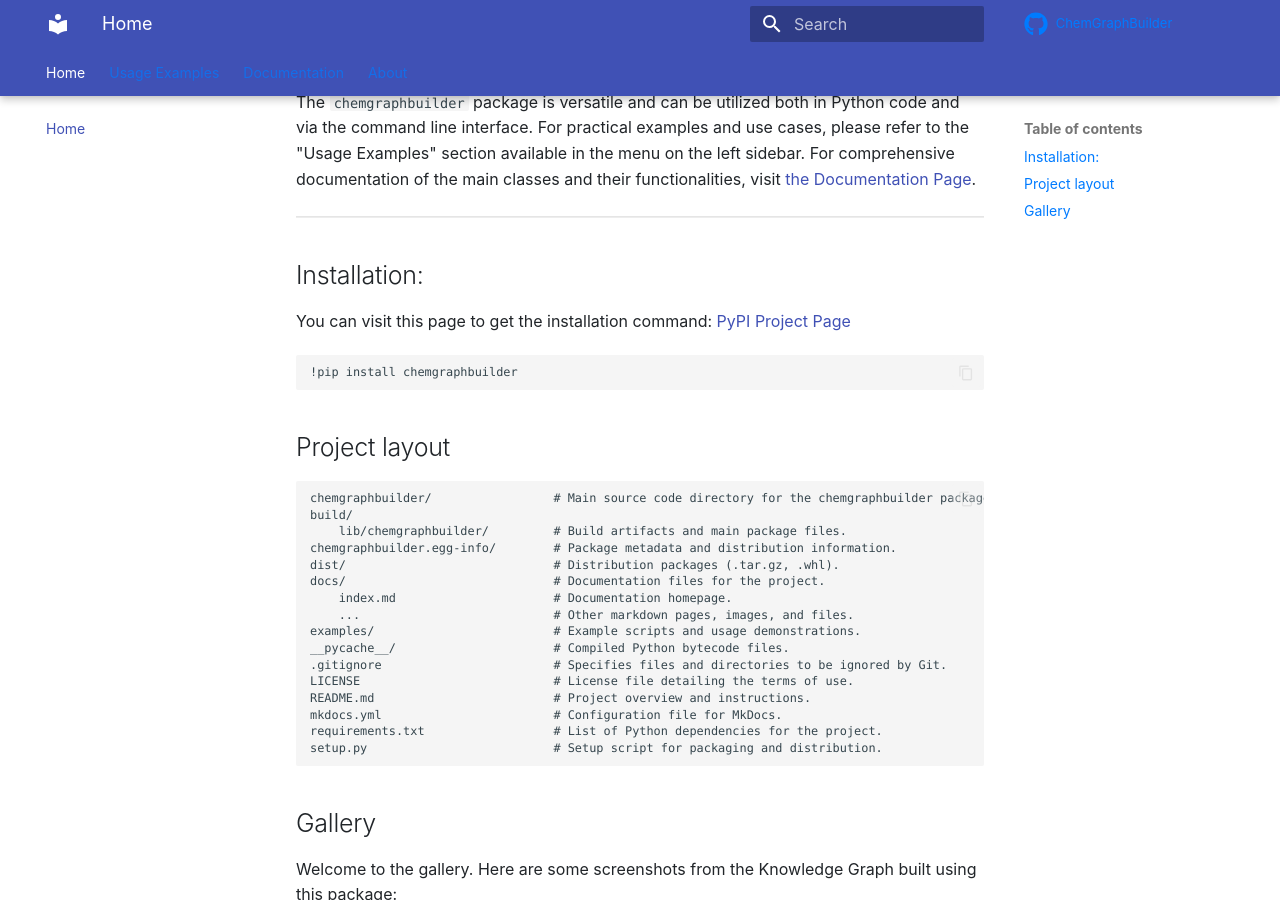
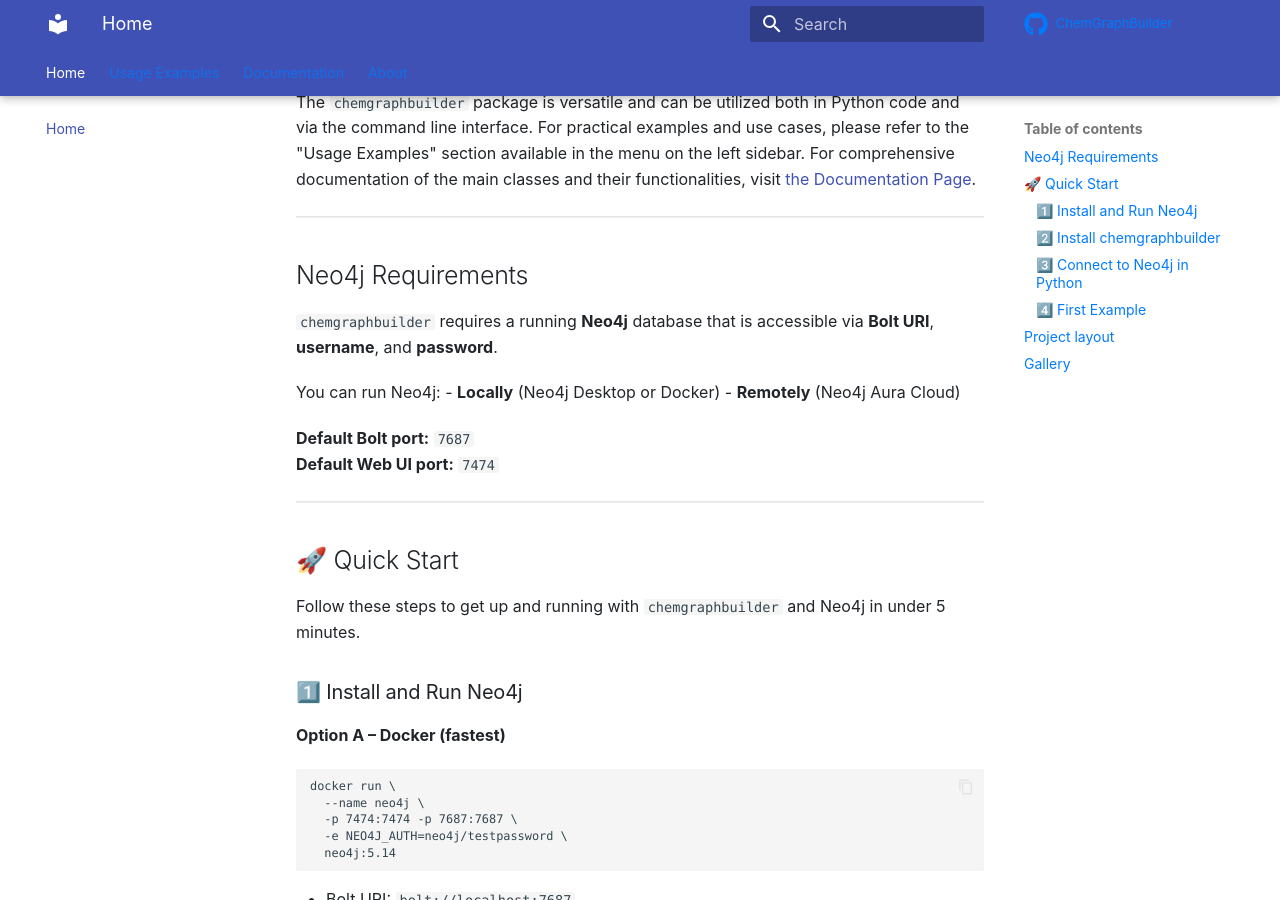
Before and after one commit to asmaa-a-abdelwahab/ChemGraphBuilder, an MkDocs documentation site: the page built from docs/index.md, in a window 1280 px wide and 900 px high, scrolled down 892 px. Built offline with MkDocs 1.6.1 and Material for MkDocs 9.7.7, drawn with Linux system fonts in a browser that asks for light colours; comment, search, counter and statistics services are not loaded; some of the changed text lies outside the part shown.

````diff
--- a/docs/index.md
+++ b/docs/index.md
@@ -17,13 +17,87 @@ The `chemgraphbuilder` package is versatile and can be utilized both in Python c
 
 ---
 
-## Installation:
+## Neo4j Requirements
 
-You can visit this page to get the installation command: [PyPI Project Page](https://pypi.org/project/chemgraphbuilder)
-```sh
-!pip install chemgraphbuilder
+`chemgraphbuilder` requires a running **Neo4j** database that is accessible via **Bolt URI**, **username**, and **password**.
+
+You can run Neo4j:
+- **Locally** (Neo4j Desktop or Docker)
+- **Remotely** (Neo4j Aura Cloud)
+
+**Default Bolt port:** `7687`
+**Default Web UI port:** `7474`
+
+---
+
+## 🚀 Quick Start
+
+Follow these steps to get up and running with `chemgraphbuilder` and Neo4j in under 5 minutes.
+
+### 1️⃣ Install and Run Neo4j
+
+**Option A – Docker (fastest)**
+```bash
+docker run \
+  --name neo4j \
+  -p 7474:7474 -p 7687:7687 \
+  -e NEO4J_AUTH=neo4j/testpassword \
+  neo4j:5.14
 ```
 
+* Bolt URI: `bolt://localhost:7687`
+* Username: `neo4j`
+* Password: `testpassword`
+* Web UI: [http://localhost:7474](http://localhost:7474)
+
+**Option B – Neo4j Desktop**
+
+1. Download from: [https://neo4j.com/download/](https://neo4j.com/download/)
+2. Create a **new project** and database.
+3. Note the **Bolt URI**, **username**, and **password**.
+
+
+### 2️⃣ Install `chemgraphbuilder`
+
+```bash
+pip install chemgraphbuilder
+```
+Or visit the [PyPI Project Page](https://pypi.org/project/chemgraphbuilder) for the latest release.
+
+
+
+### 3️⃣ Connect to Neo4j in Python
+
+```python
+from chemgraphbuilder import Neo4jBase
+
+# Connection details
+NEO4J_URI = "bolt://localhost:7687"
+NEO4J_USER = "neo4j"
+NEO4J_PASSWORD = "testpassword"
+
+# Connect and test
+db = Neo4jBase(uri=NEO4J_URI, user=NEO4J_USER, password=NEO4J_PASSWORD)
+db.test_connection()
+```
+
+---
+
+### 4️⃣ First Example
+
+```python
+# Create a simple test node
+db.run_query("CREATE (:Test {name: 'Hello Neo4j'})")
+print("Node created!")
+```
+
+Check in the Neo4j Browser:
+
+```cypher
+MATCH (n) RETURN n;
+```
+
+---
 ## Project layout
 
     chemgraphbuilder/                 # Main source code directory for the chemgraphbuilder package.
--- a/pyproject.toml
+++ b/pyproject.toml
@@ -4,7 +4,7 @@ build-backend = "setuptools.build_meta"
 
 [project]
 name = "chemgraphbuilder"
-version = "1.18.3"
+version = "0.1.2"
 description = "A package to build chemical knowledge graphs using data from PubChem and Neo4j"
 readme = { file = "README.md", content-type = "text/markdown" }
 requires-python = ">=3.8"
````
Also changed, not shown: README.md (+130 -28 lines), 5 other files.
